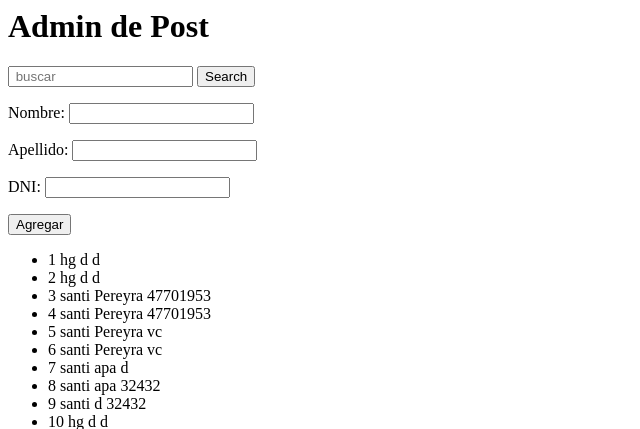
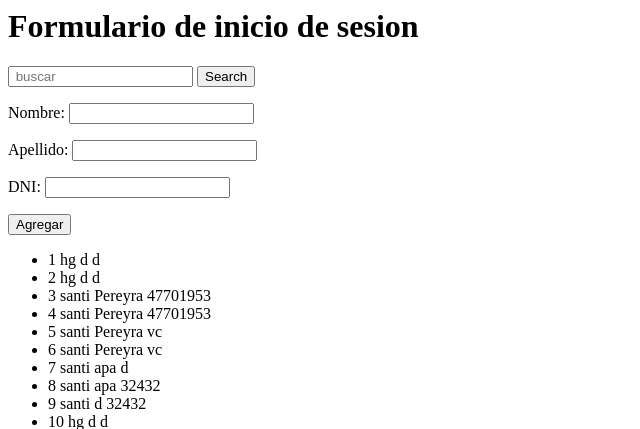
Before and after one commit to santu639/tercerra_pre-entrega-Pereyra, a Django app: page /mis-post/ in a window 1280 px wide. Shown: the top 429 px of the page, without its empty margins (0-640 px from the left). Run offline with Django 4.2, Linux system fonts and the light colour scheme; data comes from the database, SQL or seed files in the repository.

Commit message:
first commit

```diff
--- a/AppCoder/Templates/AppCoder/admin_post.html
+++ b/AppCoder/Templates/AppCoder/admin_post.html
@@ -4,7 +4,7 @@
 
 {% block principal %}
 
-<h1>Admin de Post</h1>
+<h1>Formulario de inicio de sesion</h1>
 <form action="{% url 'buscar-post' %}" class = "d-flex">
     <input class="form-control me-2" name="criterio" type="search" placeholder=" buscar" aria-label="Buscar">
     <button class=" btn btn-outline-success" type="submit">Search</button>
```
